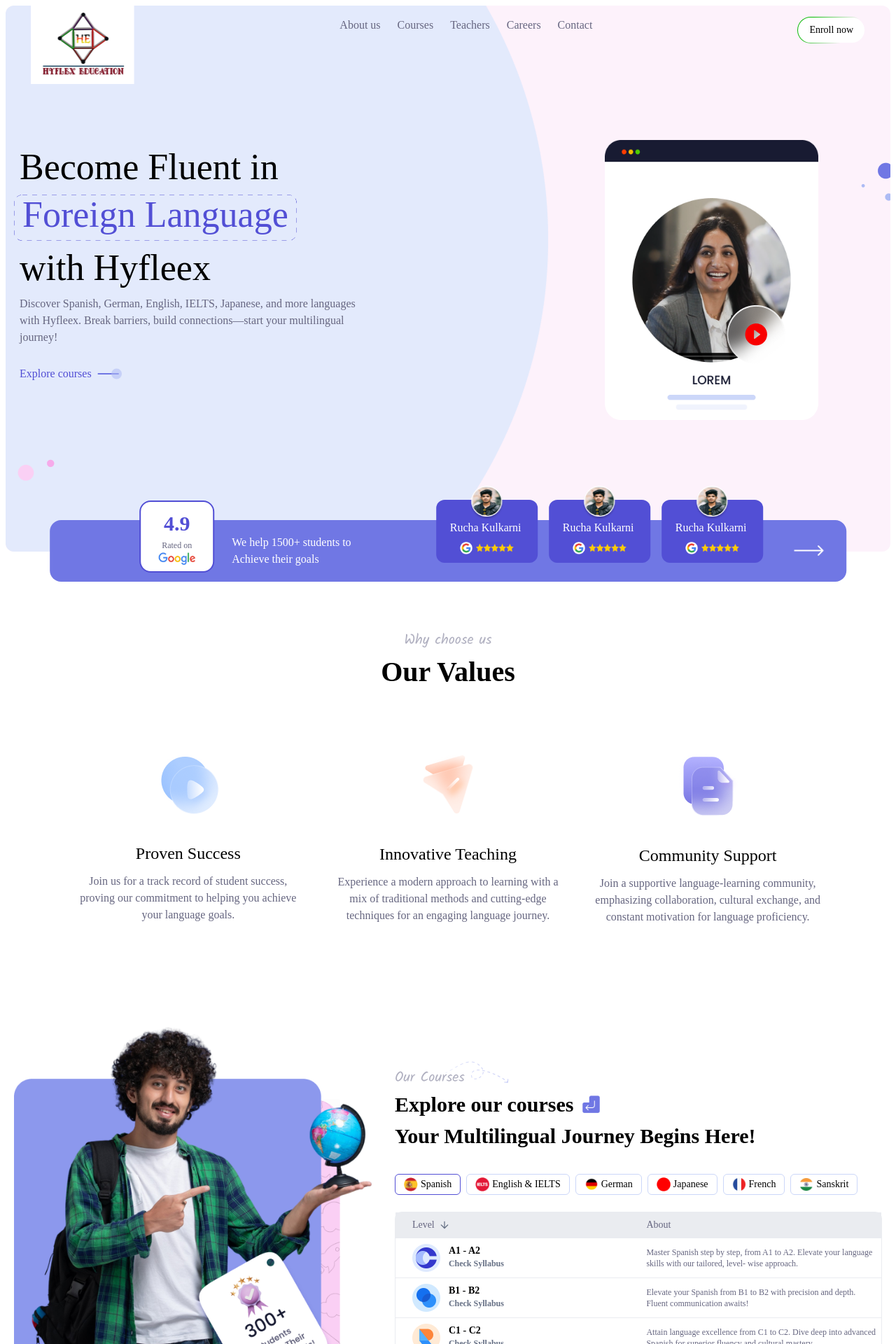
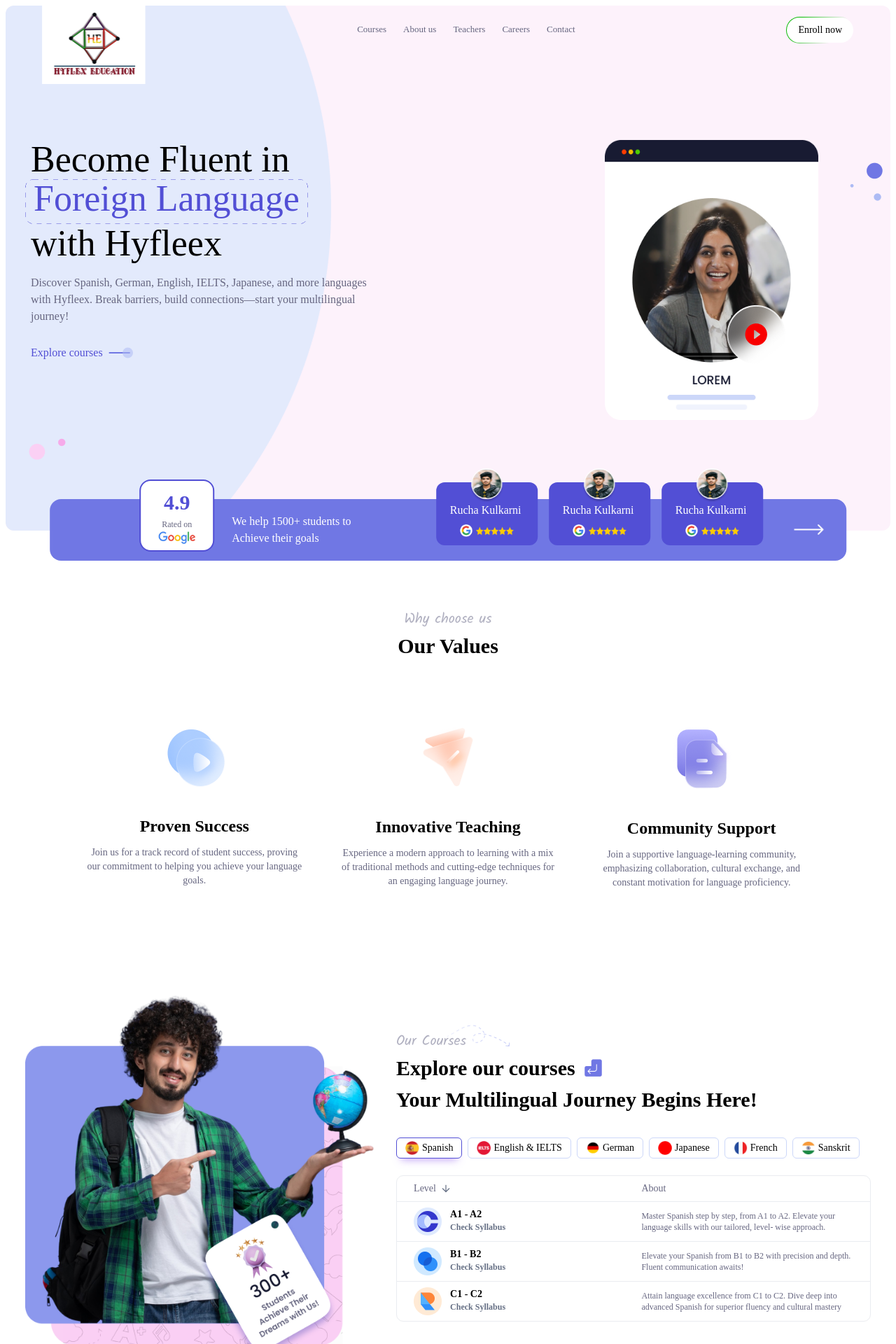
Before and after one commit to ganesh98270/hyfleex, a React (Vite) app: page / in a window 1280 px wide. Shown: the top 1920 px of the page at 70% size. Built offline with nearby package versions, Linux system fonts and the light colour scheme.

Commit message:
updated code

```diff
--- a/src/components/contect/Contect.jsx
+++ b/src/components/contect/Contect.jsx
@@ -21,7 +21,7 @@ const Contect = () => {
         <p className="text-center text-grey">
           Have questions, inquiries, or just want to connect? Reach out to us
           through the contact information below. Our dedicated team is here to{" "}
-          <br />
+          <br className="sm:hidden" />
           assist you and ensure you have the information you need. We look
           forward to hearing from you!
         </p>
@@ -125,7 +125,7 @@ const Contect = () => {
           </div>
 
           <div className="mt-4">
-            <p className="text-grey">Find Our Office Easily</p>
+            <p className="text-grey italic">Find Our Office Easily</p>
             <img src={Map} alt="" className="rounded-lg" />
           </div>
         </div>
--- a/src/components/exploreCourse/ExploreCourse.jsx
+++ b/src/components/exploreCourse/ExploreCourse.jsx
@@ -45,9 +45,8 @@ const ExploreCourse = () => {
                                 <button
                                     key={index}
                                     onClick={() => setActive(item.language)}
-                  className={`flex items-center text-sm text-nowrap gap-1 border ${
-                    active === item.language
-                      ? "border-lightBlue"
+                                    className={`flex items-center text-sm text-nowrap gap-1 border ${active === item.language
+                                        ? "border-lightBlue boxshadow-down"
                                         : "border-greyBorder"
                                         } rounded-md px-3 py-1`}
                                 >
--- a/src/components/mainSection/MainSection.jsx
+++ b/src/components/mainSection/MainSection.jsx
@@ -9,17 +9,17 @@ const MainSection = () => {
       <div className="flex xmd:block xl:p-6 padding-0">
         <div className="w-1/2 xmd:w-full">
           <div>
-            <h1 className="text-[52px] font-playfair ps-2 sm:text-[35px]">
+            <h1 className="text-[52px] leading-[56px] font-playfair ps-2 sm:text-[35px]">
               Become Fluent in
             </h1>
-            <h1 className="text-[52px] text-lightBlue leading-[58px] rounded-lg py-2 px-3 pt-0 border-text font-playfair w-max sm:text-[35px]">
+            <h1 className="text-[52px] leading-[56px] text-lightBlue rounded-lg py-2 px-3 pt-0 border-text font-playfair w-max sm:text-[35px]">
               Foreign Language
             </h1>
-            <h1 className=" text-[52px] font-playfair ps-2 sm:text-[35px]">
+            <h1 className=" text-[52px] leading-[56px] font-playfair ps-2 sm:text-[35px]">
               with Hyfleex
             </h1>
 
-            <p className="text-grey px-2">
+            <p className="text-grey px-2 mt-4">
               Discover Spanish, German, English, IELTS, Japanese, and more
               languages <br /> with Hyfleex. Break barriers, build
               connections—start your multilingual <br /> journey!
--- a/src/components/navbar/NavBar.jsx
+++ b/src/components/navbar/NavBar.jsx
@@ -16,15 +16,14 @@ const NavBar = () => {
 
           {/* navigation bar */}
           <div
-            className={` navlinkes flex ${
-              toggle && "active"
-            } items-center mt-4`}
+            className={` navlinkes flex ${toggle && "active"
+              } items-center mt-6`}
           >
-            <p className="mx-3 text-grey cursor-pointer">About us</p>
-            <p className="mx-3 text-grey cursor-pointer">Courses</p>
-            <p className="mx-3 text-grey cursor-pointer">Teachers</p>
-            <p className="mx-3 text-grey cursor-pointer">Careers</p>
-            <p className="mx-3 text-grey cursor-pointer">Contact</p>
+            <p className="mx-3 text-grey cursor-pointer text-[13px] hover:text-lightBlue">Courses</p>
+            <p className="mx-3 text-grey cursor-pointer text-[13px] hover:text-lightBlue">About us</p>
+            <p className="mx-3 text-grey cursor-pointer text-[13px] hover:text-lightBlue">Teachers</p>
+            <p className="mx-3 text-grey cursor-pointer text-[13px] hover:text-lightBlue">Careers</p>
+            <p className="mx-3 text-grey cursor-pointer text-[13px] hover:text-lightBlue">Contact</p>
           </div>
 
           {/* enrool */}
--- a/src/components/promoting/Promoting.jsx
+++ b/src/components/promoting/Promoting.jsx
@@ -30,7 +30,7 @@ const Promoting = () => {
                 through language and culture.
               </h3>
 
-              <p className="mt-4 text-md font-normal text-grey">
+              <p className="mt-4 text-md font-normal text-grey pe-4">
                 The mission of Hyfleex is to provide students with the
                 opportunity to learn about different languages and cultures. The
                 classes aim to promote an understanding and appreciation of the
--- a/src/components/teachers/Teachers.jsx
+++ b/src/components/teachers/Teachers.jsx
@@ -68,7 +68,7 @@ const Teachers = () => {
           <h3 className="text-[30px] font-semibold">Meet our teachers</h3>
         </div>
 
-        <div className="mt-6">
+        <div className="mt-6 w-full">
           <Slider {...settings}>
             <div>
               <img
--- a/src/components/values/Values.jsx
+++ b/src/components/values/Values.jsx
@@ -9,7 +9,7 @@ const Values = () => {
         <p className="font-kalam text-[20px] font-normal text-lightGrey">
           Why choose us
         </p>
-        <h3 className="text-[40px] font-semibold">Our Values</h3>
+        <h3 className="text-[30px] font-semibold">Our Values</h3>
       </div>
 
       <div className="flex gap-6 flex-wrap justify-center items-center mt-16">
@@ -43,17 +43,17 @@ export default Values;
 
 const Card = ({ image, heading, para }) => {
   return (
-    <div className="flex w-[28%]  h-[300px] flex-col justify-center items-center p-3 hover:shadow-2xl hover:shadow-lightBlue lg:w-[45%] full-width">
+    <div className="flex w-[28%]  h-[300px] flex-col justify-center items-center p-3 hover:shadow-3xl hover:shadow-[#7077e45e] lg:w-[45%] full-width">
       <div className="glass-image">
         <img src={image} alt="" />
       </div>
 
       <div className="card-heading mt-10">
-        <p className="text-2xl font-medium">{heading}</p>
+        <p className="text-2xl font-semibold">{heading}</p>
       </div>
 
       <div className="paragraph my-3">
-        <p className="text-grey font-normal text-center">{para}</p>
+        <p className="text-grey text-sm font-normal text-center">{para}</p>
       </div>
     </div>
   );
--- a/src/customComponents/SliderContent.jsx
+++ b/src/customComponents/SliderContent.jsx
@@ -26,18 +26,18 @@ const SliderContent = () => {
   };
 
   return (
-    <div className="mainslider absolute  xmd:static flex xmd:flex-wrap justify-between xmd:justify-center items-center left-[50%] translate-x-[-50%] xmd:translate-x-0 bottom-[-43px] lg:bottom-[-92px] xmd:w-full bg-lightBlueTow text-white rounded-2xl p-5 pe-8 xmd:p-2 xmd:gap-8">
+    <div className="mainslider absolute  xmd:static flex lg:flex-wrap justify-between lg:justify-center items-center left-[50%] translate-x-[-50%] xmd:translate-x-0 bottom-[-43px] lg:bottom-[-92px] xmd:w-full bg-lightBlueTow text-white rounded-2xl p-5 pe-8 xmd:p-2 xmd:gap-8">
       <div className="absolute lg:static flex flex-col justify-center items-center bg-white px-6 py-2 rounded-2xl left-32 xl:left-6 top-[-28px] border-2 border-lightBlue">
         <span className="text-[30px] font-semibold text-lightBlue">4.9</span>
         <span className="text-grey text-nowrap text-[12px]">Rated on</span>
         <img className="h-[20px] w-[55px]" src={Google} alt="" />
       </div>
-      <p className="help ps-60 xl:ps-32 font-normal">
+      <p className="help ps-60 xl:ps-32 font-normal sm:text-center">
         We help 1500+ students to <br className="lg:hidden" />
         Achieve their goals
       </p>
 
-      <div className="w-[482px] md:w-[326px] h-[144px] absolute lg:static right-28 xl:right-20 top-[-106px] ">
+      <div className="w-[482px] md:w-[326px] h-[144px] absolute lg:relative right-28 xl:right-[4.5em] right-zero top-[-106px] lg:top-[-35px] ">
         <Slider {...settings}>
           <Students Student={Student} />
           <Students Student={Student} />
--- a/src/index.css
+++ b/src/index.css
@@ -2,7 +2,7 @@
 @tailwind components;
 @tailwind utilities;
 
-*{
+* {
     font-family: "Poppins";
     outline: none !important;
 }
@@ -65,7 +65,7 @@
 
 
 .slick-slider .slick-list {
-    height: 244px;
+    height: 255px;
     display: flex;
     flex-direction: column;
     align-items: center;
@@ -87,12 +87,16 @@ table.rounded-corners {
 }
 
 
-.mainslider{
+.mainslider {
     width: 70%;
 }
 
+.boxshadow-down {
+    box-shadow: 0px 9px 11.300000190734863px -7px #935CEF8A;
+}
 
-.slick-arrow{
+
+.slick-arrow {
     position: absolute;
     top: -80px;
     right: 11px;
@@ -109,43 +113,44 @@ table.rounded-corners {
     z-index: 5;
 }
 
-.slick-arrow.next-arrow{
+.slick-arrow.next-arrow {
     right: 70px;
 }
 
-.slick-arrow.next-arrow:hover, .slick-arrow.prev-arrow:hover{
+.slick-arrow.next-arrow:hover,
+.slick-arrow.prev-arrow:hover {
     background: #524FD5;
     border: 1px solid #524FD5;
     color: white;
 }
 
 
-.testimonial-card:hover > .testimonial .letter-box .letter{
+.testimonial-card:hover>.testimonial .letter-box .letter {
     font-size: 25px;
 }
 
 
-.hide{
+.hide {
     max-height: 0;
     transition: all 0.3s ease-out;
     overflow: hidden;
     margin: 0;
 }
 
-.show{
+.show {
     max-height: 500px;
     transition: all 0.3s ease-in;
     transform-origin: top;
     margin-top: 1em;
 }
 
-.bg-color{
+.bg-color {
     background-color: #7077E4;
     transition: all 0.3s ease-in;
     color: white;
 }
 
-.bg-hide{
+.bg-hide {
     background-color: white;
     color: black;
     transition: all 0.3s ease-in;
@@ -158,16 +163,18 @@ input[type="checkbox"] {
     height: 15px;
     appearance: none;
     -webkit-appearance: none;
-    background-color: #fff; /* Unchecked background color */
+    background-color: #fff;
+    /* Unchecked background color */
     border: 2px solid #ccc;
     border-radius: 4px;
     outline: none;
     cursor: pointer;
-  }
+}
 
 input[type="checkbox"]:checked {
     /* Checked background color */
-    background: #666680 !important; /* Green color */
+    background: #666680 !important;
+    /* Green color */
 }
 
 
@@ -196,19 +203,19 @@ input[type="checkbox"]:checked {
     transition: all 0.2s ease-in-out;
 }
 
-.send-button:hover:after{
+.send-button:hover:after {
     width: 100%;
     height: 100%;
     border-radius: 0;
     z-index: -1;
     right: 0;
-    transform: translate(0,-50%);
+    transform: translate(0, -50%);
     border-radius: 25px;
     background-color: #524FD5;
 }
 
 
-.send-button:hover:before{
+.send-button:hover:before {
     background: white;
 }
 
@@ -220,11 +227,11 @@ input[type="checkbox"]:checked {
 }
 
 
-.container-full{
+.container-full {
     width: 1430px;
 }
 
-.bottom{
+.bottom {
     border-radius: 1px 0 40px 40px;
 }
 
@@ -240,11 +247,12 @@ input[type="checkbox"]:checked {
 
         background-position: -71% 0;
     }
+
     .mainslider {
         width: 85%;
     }
 
-    .container-full{
+    .container-full {
         width: 96%;
     }
 }
@@ -252,7 +260,7 @@ input[type="checkbox"]:checked {
 @media screen and (max-width: 1399px) {
 
     .bg-ellipes {
-        background-position: -273% 0px;
+        background-position: -114% -101px;
     }
 
     .mainslider {
@@ -262,13 +270,13 @@ input[type="checkbox"]:checked {
 
 @media screen and (max-width: 1280px) {
     .bg-ellipes {
-        background-position: -145% 0px;
+        background-position: -301% -45px;
     }
 }
 
 @media screen and (max-width: 1199px) {
     .bg-ellipes {
-        background-position: 722% 0px;
+        background-position: 743% 0px;
     }
 }
 
@@ -289,7 +297,7 @@ input[type="checkbox"]:checked {
         width: 90%;
     }
 
-    .slick-arrow{
+    .slick-arrow {
         top: -74px;
     }
 }
@@ -321,11 +329,11 @@ input[type="checkbox"]:checked {
 
     }
 
-    .slick-arrow{
+    .slick-arrow {
         top: -65px;
     }
 
-    .md-w-full{
+    .md-w-full {
         width: 100% !important;
     }
 }
@@ -336,13 +344,29 @@ input[type="checkbox"]:checked {
     .full-width {
         width: 100% !important;
     }
-    .padding-0{
+
+    .padding-0 {
         padding: 0 !important;
+    }
+
+    .slick-arrow {
+        top: -5px;
+    }
+
+    .right-zero {
+        right: 0 !important;
     }
 }
 
-@media screen and (max-width: 639px) {
-    .slick-arrow{
+
+@media screen and (max-width: 414px) {
+    .slick-arrow {
+        top: -16px;
+    }
+}
+
+@media screen and (max-width: 378px) {
+    .slick-arrow {
         top: -5px;
     }
 }
--- a/tailwind.config.js
+++ b/tailwind.config.js
@@ -6,20 +6,24 @@ export default {
   ],
   theme: {
     extend: {
+      boxShadow: {
+        '3xl': ' 0px 0px 40px 0px #ACCDFF66',
+      },
       container: {
         // default breakpoints but with 40px removed
+        padding: '1em',
         screens: {
           'sm': '600px',
           'md': '728px',
           'lg': '984px',
           'xl': '1240px',
-          '2xl': '1496px',
+          '2xl': '1886px',
         },
       },
       colors: {
         'grey': '#666680',
         'pink': '#fdf2fb',
-        'lightPink': '#EAECF0',
+        'lightPink': 'f9fafb',
         'lightBlue': '#524FD5',
         'lightBlueTow': '#7077E4',
         'lightGrey': '#B0B0C0',
```
Also changed, not shown: src/components/faq/Faq.jsx (+5 -6 lines), src/components/footer/Footer.jsx (+9 -9 lines). Lines whose indentation alone changed are shown as unchanged.
